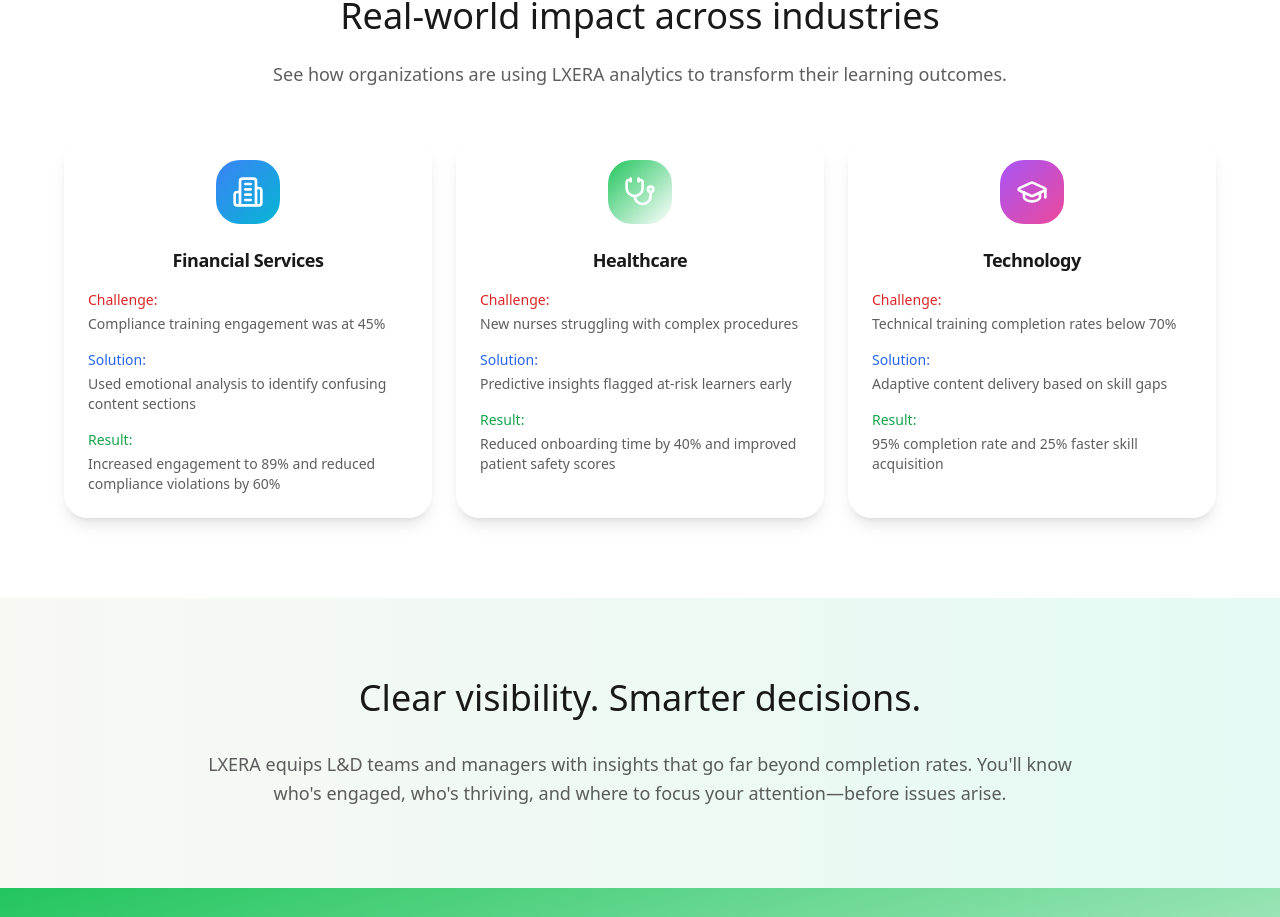
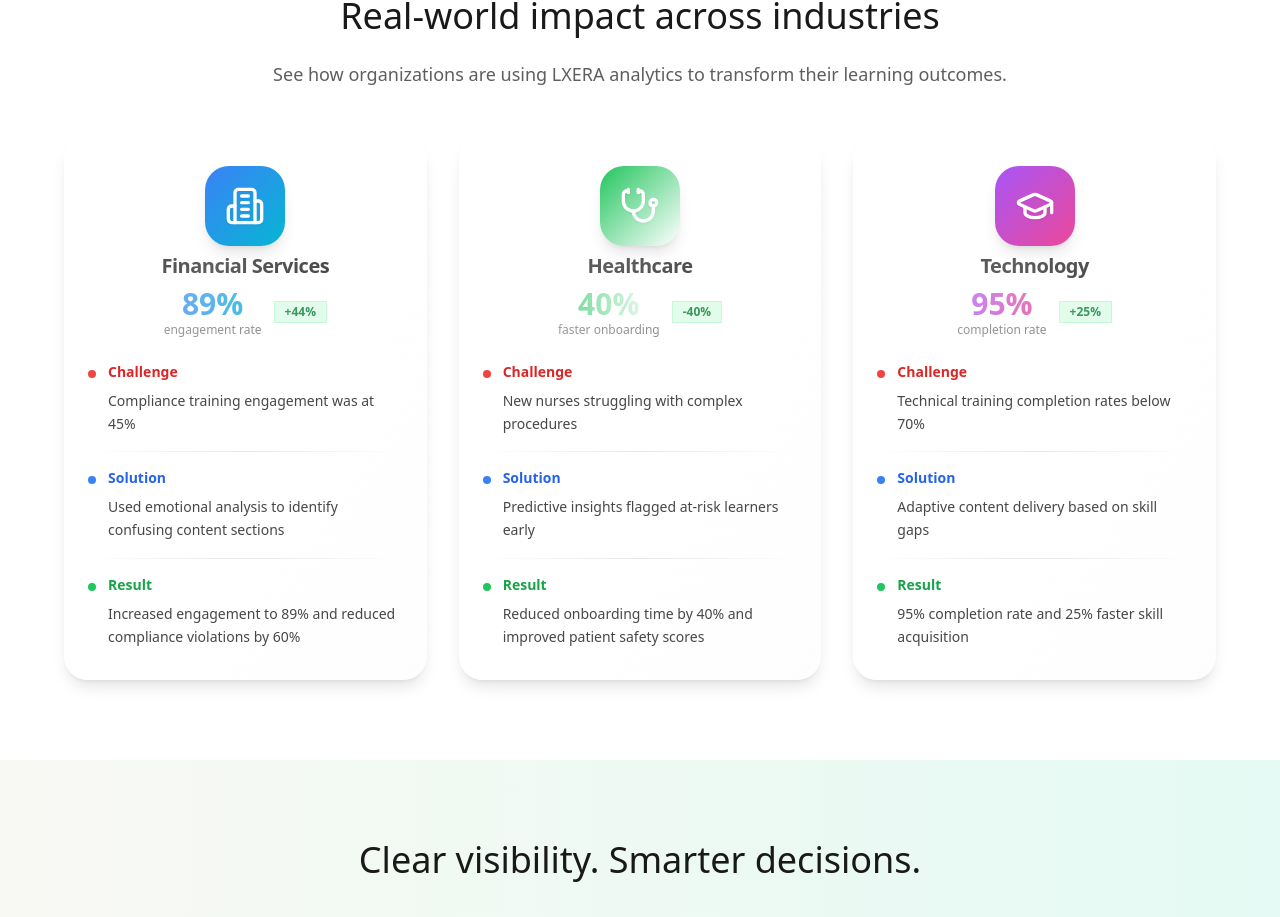
Before and after one commit to kkarakas-lxera/lxera-vision-platform, a React (Vite) app: page /solutions/learning-analytics-insights in a window 1280 px wide. Shown: the part 4038-4955 px from the top of the page. Built offline with nearby package versions, Linux system fonts and the light colour scheme.

Commit message:
Refactor: Apply suggestions

```diff
--- a/src/components/IndustryUseCases.tsx
+++ b/src/components/IndustryUseCases.tsx
@@ -1,5 +1,6 @@
 
 import { Card, CardContent, CardHeader, CardTitle } from "@/components/ui/card";
+import { Badge } from "@/components/ui/badge";
 import { Building2, GraduationCap, Stethoscope } from "lucide-react";
 
 const IndustryUseCases = () => {
@@ -10,6 +11,9 @@ const IndustryUseCases = () => {
       challenge: "Compliance training engagement was at 45%",
       solution: "Used emotional analysis to identify confusing content sections",
       result: "Increased engagement to 89% and reduced compliance violations by 60%",
+      metric: "89%",
+      metricLabel: "engagement rate",
+      improvement: "+44%",
       color: "from-blue-500 to-cyan-500"
     },
     {
@@ -18,6 +22,9 @@ const IndustryUseCases = () => {
       challenge: "New nurses struggling with complex procedures",
       solution: "Predictive insights flagged at-risk learners early",
       result: "Reduced onboarding time by 40% and improved patient safety scores",
+      metric: "40%",
+      metricLabel: "faster onboarding",
+      improvement: "-40%",
       color: "from-green-500 to-emerald-500"
     },
     {
@@ -26,36 +33,96 @@ const IndustryUseCases = () => {
       challenge: "Technical training completion rates below 70%",
       solution: "Adaptive content delivery based on skill gaps",
       result: "95% completion rate and 25% faster skill acquisition",
+      metric: "95%",
+      metricLabel: "completion rate",
+      improvement: "+25%",
       color: "from-purple-500 to-pink-500"
     }
   ];
 
   return (
-    <div className="grid grid-cols-1 md:grid-cols-3 gap-6">
+    <div className="grid grid-cols-1 md:grid-cols-3 gap-8">
       {useCases.map((useCase, index) => {
         const IconComponent = useCase.icon;
         return (
-          <Card key={index} className="border-0 bg-white/80 backdrop-blur-sm shadow-lg hover:shadow-xl transition-all duration-300 rounded-3xl">
-            <CardHeader className="text-center pb-4">
-              <div className={`w-16 h-16 bg-gradient-to-br ${useCase.color} rounded-3xl flex items-center justify-center mx-auto mb-4`}>
-                <IconComponent className="w-8 h-8 text-white" />
+          <Card
+            key={index}
+            className={`
+              group border-0 bg-gradient-to-br from-white via-white to-gray-50/30
+              backdrop-blur-sm shadow-lg hover:shadow-2xl
+              transition-all duration-500 rounded-3xl overflow-hidden
+              hover:scale-105 hover:-translate-y-2
+              animate-fade-in-up stagger-${index + 1}
+            `}
+          >
+            <CardHeader className="text-center pb-6 relative">
+              {/* Subtle background pattern */}
+              <div className="absolute inset-0 bg-gradient-to-br from-transparent via-white/50 to-transparent opacity-60"></div>
+
+              <div className={`
+                relative w-20 h-20 bg-gradient-to-br ${useCase.color}
+                rounded-3xl flex items-center justify-center mx-auto mb-6
+                shadow-lg group-hover:shadow-xl transition-all duration-300
+                group-hover:scale-110
+              `}>
+                <IconComponent className="w-10 h-10 text-white drop-shadow-sm" />
               </div>
-              <CardTitle className="text-lg font-semibold text-business-black">
+
+              <CardTitle className="text-xl font-bold text-business-black mb-2">
                 {useCase.industry}
               </CardTitle>
+
+              {/* Prominent metric display */}
+              <div className="flex items-center justify-center gap-3 mb-4">
+                <div className="text-center">
+                  <div className={`text-3xl font-bold bg-gradient-to-r ${useCase.color} bg-clip-text text-transparent`}>
+                    {useCase.metric}
+                  </div>
+                  <div className="text-xs text-business-black/60 font-medium">
+                    {useCase.metricLabel}
+                  </div>
+                </div>
+                <Badge variant="secondary" className="bg-green-100 text-green-700 border-green-200 font-semibold">
+                  {useCase.improvement}
+                </Badge>
+              </div>
             </CardHeader>
-            <CardContent className="space-y-4">
-              <div>
-                <p className="text-sm font-medium text-red-600 mb-1">Challenge:</p>
-                <p className="text-sm text-business-black/70">{useCase.challenge}</p>
-              </div>
-              <div>
-                <p className="text-sm font-medium text-blue-600 mb-1">Solution:</p>
-                <p className="text-sm text-business-black/70">{useCase.solution}</p>
-              </div>
-              <div>
-                <p className="text-sm font-medium text-green-600 mb-1">Result:</p>
-                <p className="text-sm text-business-black/70">{useCase.result}</p>
+
+            <CardContent className="space-y-6 px-6 pb-8">
+              <div className="space-y-4">
+                <div className="relative">
+                  <div className="flex items-start gap-3">
+                    <div className="w-2 h-2 rounded-full bg-red-500 mt-2 flex-shrink-0"></div>
+                    <div>
+                      <p className="text-sm font-bold text-red-600 mb-2">Challenge</p>
+                      <p className="text-sm text-business-black/80 leading-relaxed">{useCase.challenge}</p>
+                    </div>
+                  </div>
+                </div>
+
+                <div className="w-full h-px bg-gradient-to-r from-transparent via-gray-200 to-transparent"></div>
+
+                <div className="relative">
+                  <div className="flex items-start gap-3">
+                    <div className="w-2 h-2 rounded-full bg-blue-500 mt-2 flex-shrink-0"></div>
+                    <div>
+                      <p className="text-sm font-bold text-blue-600 mb-2">Solution</p>
+                      <p className="text-sm text-business-black/80 leading-relaxed">{useCase.solution}</p>
+                    </div>
+                  </div>
+                </div>
+
+                <div className="w-full h-px bg-gradient-to-r from-transparent via-gray-200 to-transparent"></div>
+
+                <div className="relative">
+                  <div className="flex items-start gap-3">
+                    <div className="w-2 h-2 rounded-full bg-green-500 mt-2 flex-shrink-0"></div>
+                    <div>
+                      <p className="text-sm font-bold text-green-600 mb-2">Result</p>
+                      <p className="text-sm text-business-black/80 leading-relaxed font-medium">{useCase.result}</p>
+                    </div>
+                  </div>
+                </div>
               </div>
             </CardContent>
           </Card>
```
